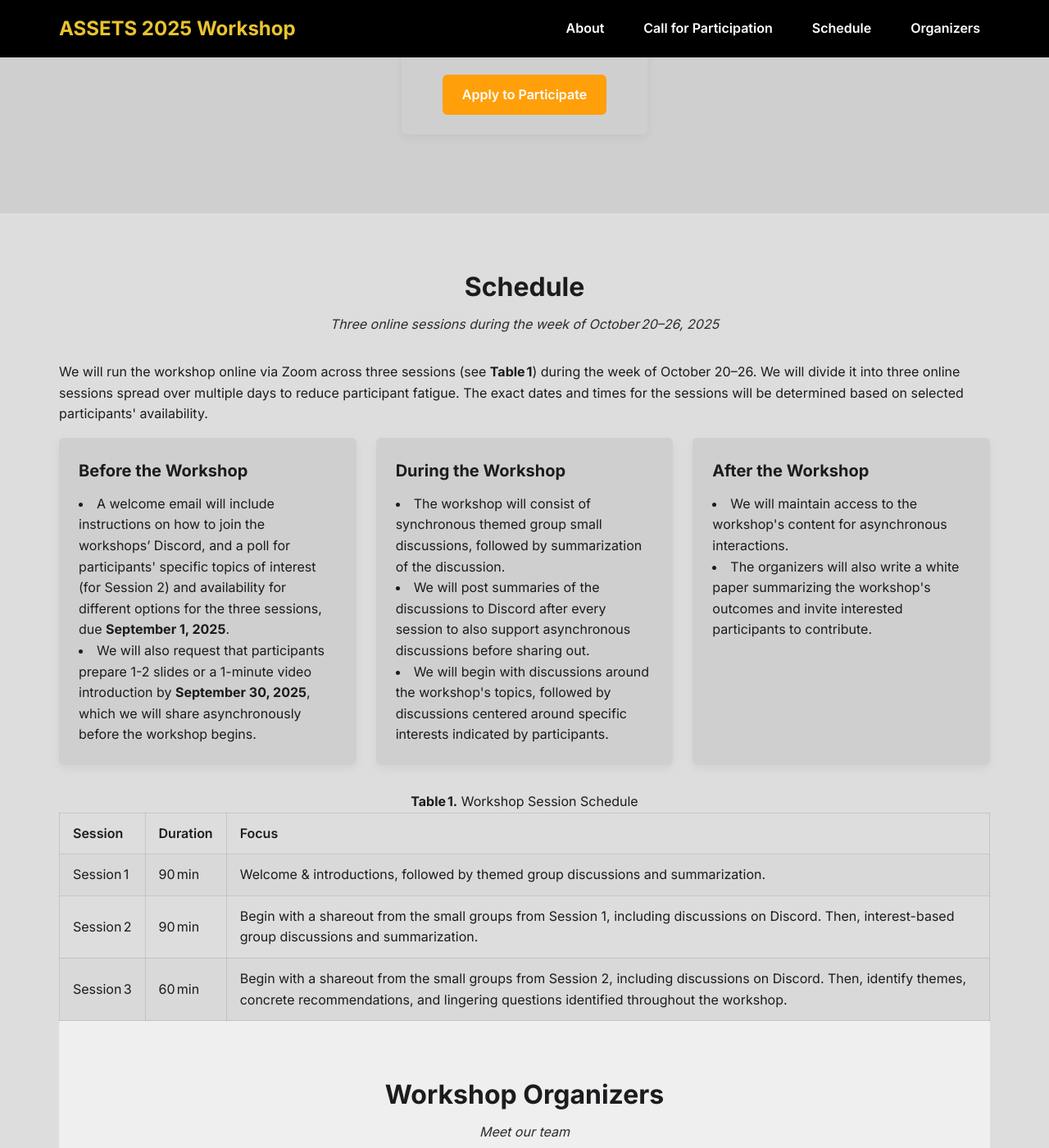
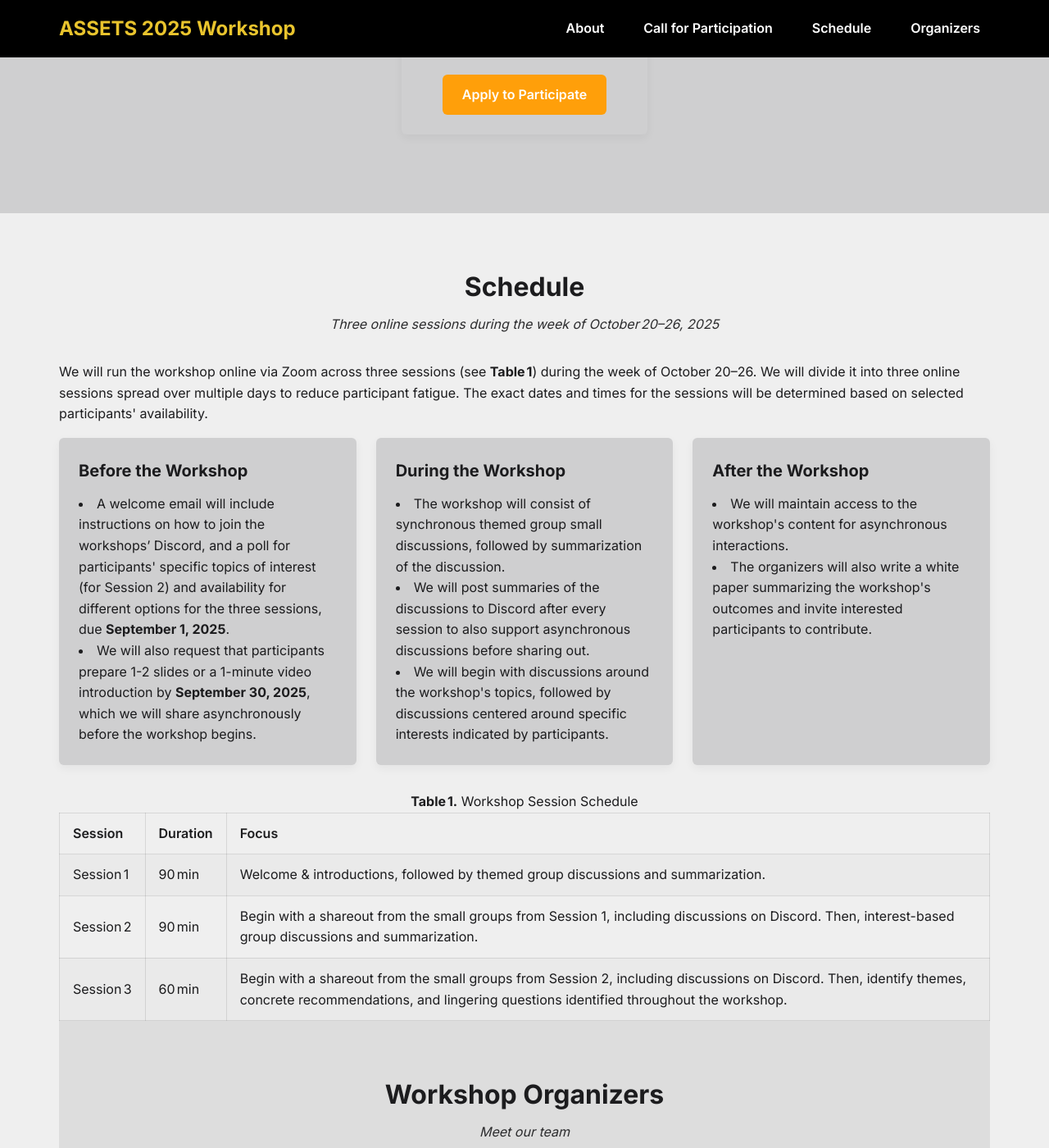
Before and after one commit to assets-recruitment-2025/assets-recruitment-2025.github.io, a Jekyll site: the page built from index.md, in a window 1280 px wide and 1400 px high, scrolled down 2127 px. Shown: the whole window at 82% size. Built offline with Jekyll 4.4.1, drawn with Linux system fonts in a browser that asks for light colours.

Commit message:
Call for Participation

```diff
--- a/assets/css/style.css
+++ b/assets/css/style.css
@@ -471,11 +471,11 @@ img {
 }
 #schedule {
   padding: 4rem 2rem;
-  background: #DDDDDD;
+  background: #EFEFEF;
 }
 #organizers {
   padding: 4rem 2rem;
-  background: #EFEFEF;          /* custom light gray */
+  background: #DDDDDD;          /* custom light gray */
 }
 
 /* —— KEEP this flex‑based layout —— */
```
